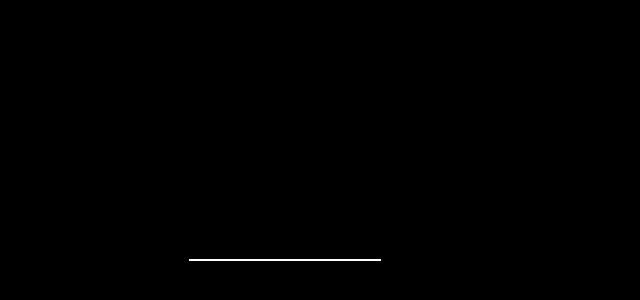
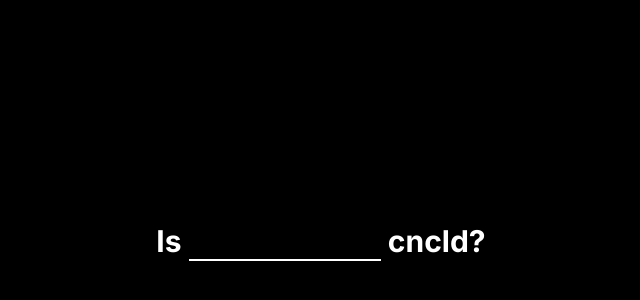
Before and after one commit to rickmark/cncld, a Next.js app in the folder web/: page / in a window 1280 px wide. Shown: the part 150-450 px from the top of the page, without its empty margins (319-959 px from the left). Built offline with nearby package versions, Linux system fonts and the light colour scheme.

Commit message:
Fix fonts / colors

```diff
--- a/web/app/page.tsx
+++ b/web/app/page.tsx
@@ -7,7 +7,7 @@ export default function Home() {
   const [searchTerm, setSearchTerm] = useState('')
 
   return (
-    <main className="flex min-h-screen items-center justify-center bg-black">
+    <main className="flex min-h-screen items-center justify-center bg-black text-white">
       <div className="text-center">
         <h1 className="text-3xl font-bold mb-4">
           Is{' '}
@@ -15,7 +15,7 @@ export default function Home() {
             type="text"
             value={searchTerm}
             onChange={(e) => setSearchTerm(e.target.value)}
-            className="bg-transparent border-0 border-b-2 border-white text-white placeholder-white text-3xl font-bold text-center w-48 focus:outline-none"
+            className="bg-transparent border-0 border-b-2 border-white placeholder-white text-3xl font-bold text-center w-48 focus:outline-none"
           />{' '}
           cncld?
         </h1>
```
